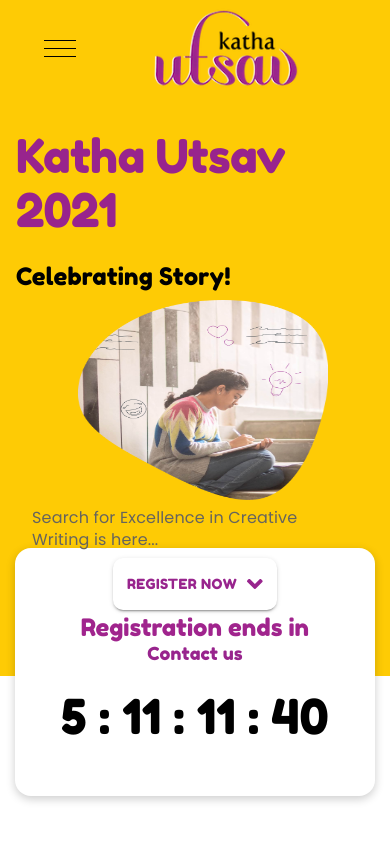
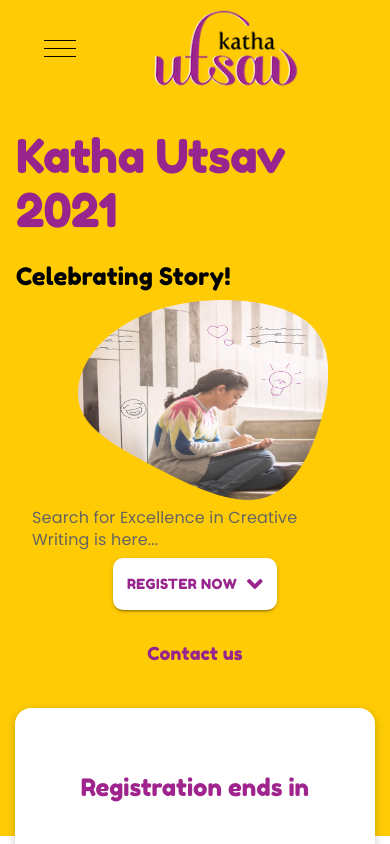
Before and after one commit to senthiln0281/katha-utsav-2021-fe, a React app: page / in a window 390 px wide. Shown: the top 844 px of the page. Built offline with nearby package versions, Linux system fonts and the light colour scheme.

Commit message:
Added extra margin and increased mobile view until small screens in the homepage

```diff
--- a/src/client/components/HeaderComponent/HeaderComponent.jsx
+++ b/src/client/components/HeaderComponent/HeaderComponent.jsx
@@ -119,6 +119,9 @@ const useStyles = makeStyles(theme => ({
         color: "#98248D",
         fontWeight: "normal",
         fontSize: "18px"
+    },
+    cta:{
+        marginBottom:"10rem"
     }
 
 }));
@@ -127,7 +130,7 @@ const HeaderComponent = (props) => {
 
     const classes = useStyles();
     const theme = useTheme();
-    const matchesXS = useMediaQuery(theme.breakpoints.down('xs'));
+    const matchesMD = useMediaQuery(theme.breakpoints.down('sm'));
     const [openDrawer, setOpenDrawer] = useState(false);
     const [value, setValue] = useState(0);
 
@@ -232,7 +235,7 @@ const HeaderComponent = (props) => {
                     <Typography gutterBottom variant="body2" className={classes.styleFormat}>Search for Excellence in Creative <br /> Writing is here...</Typography>
                 </Grid>
 
-                <Grid item container alignItems="center" direction="column">
+                <Grid item container className={classes.cta} alignItems="center" direction="column">
                     <Grid item>
                         {<DropDownButton menuServiceProperties={menuServiceProperties} />}
                     </Grid>
@@ -251,7 +254,7 @@ const HeaderComponent = (props) => {
     return (
         <React.Fragment>
             <ElevationScroll>
-                {matchesXS ? drawer : tabs}
+                {matchesMD ? drawer : tabs}
             </ElevationScroll>
 
         </React.Fragment>
```
